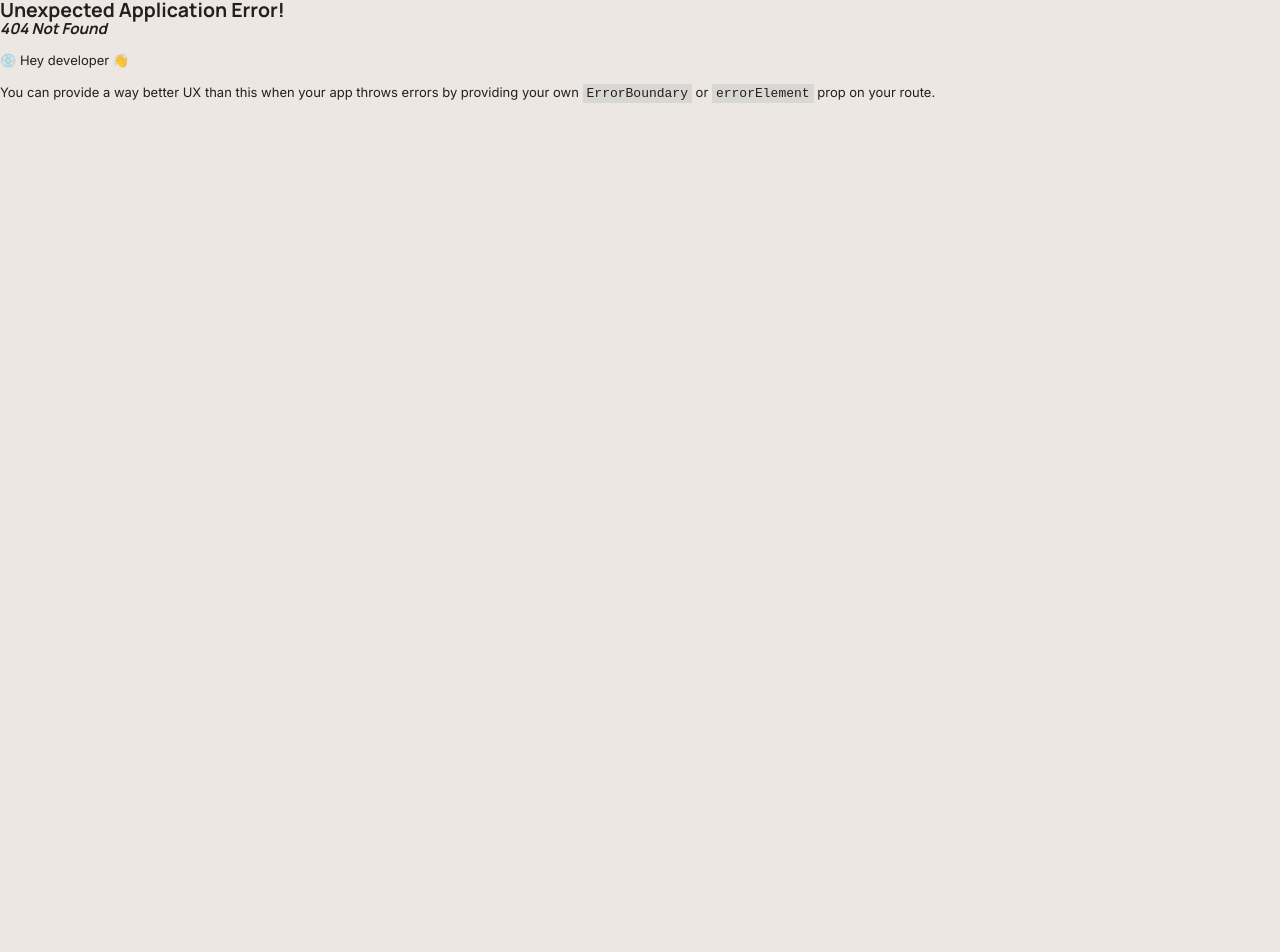
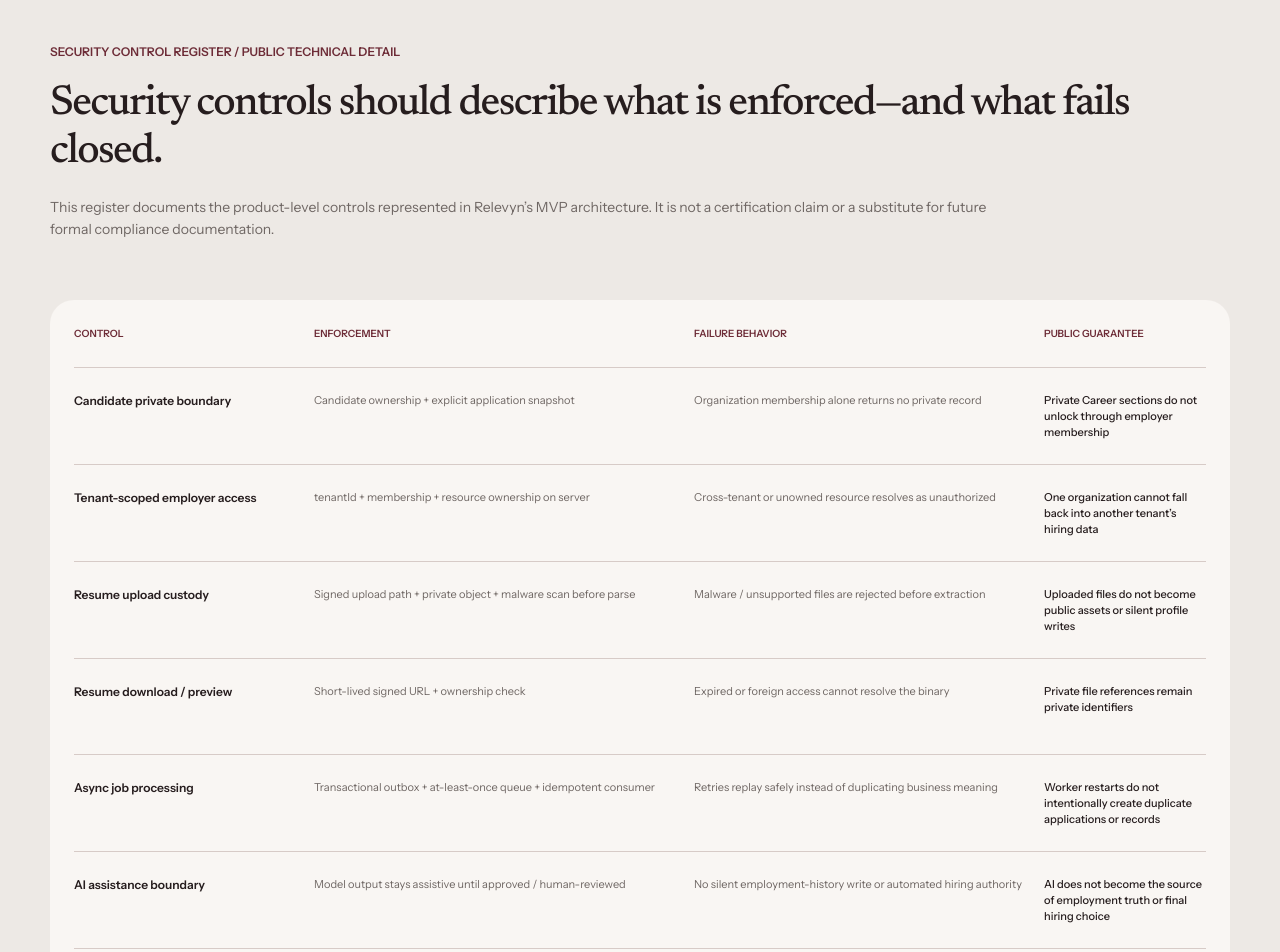
Before and after one commit to YounasKhan2/relevyn, a React (Vite) app: page /security in a window 1280 px wide. Before the commit this address had no page. Shown: the top 952 px of the page. Before the commit the page ends 800 px from the top, so only its background shows below. Built offline with nearby package versions, Linux system fonts and the light colour scheme.

Commit message:
feat(public): implement security control register

```diff
--- a/src/app/router.tsx
+++ b/src/app/router.tsx
@@ -12,6 +12,7 @@ import { VerifiedCompanyProfilePage } from "@/pages/public/company/VerifiedCompa
 import { CompanyStateComparisonPage } from "@/pages/public/company/CompanyStateComparisonPage";
 import { CompanyNoOpenRolesPage } from "@/pages/public/company/CompanyNoOpenRolesPage";
 import { TrustPrivacyPage } from "@/pages/public/trust/TrustPrivacyPage";
+import { SecurityControlRegisterPage } from "@/pages/public/security/SecurityControlRegisterPage";
 
 export const router=createBrowserRouter([
  {path:"/",element:<LandingPage/>},
@@ -27,4 +28,5 @@ export const router=createBrowserRouter([
  {path:"/companies/states",element:<CompanyStateComparisonPage/>},
  {path:"/companies/northstar-labs/no-open-roles",element:<CompanyNoOpenRolesPage/>},
  {path:"/trust",element:<TrustPrivacyPage/>},
+ {path:"/security",element:<SecurityControlRegisterPage/>},
 ]);
--- a/src/components/index.ts
+++ b/src/components/index.ts
@@ -2,3 +2,4 @@ export * from "./core/Button/Button";export * from "./core/Card/Card";export * f
 export * from "./company/CompanyStateComparisonSheet/CompanyStateComparisonSheet";
 export * from "./company/CompanyNoOpenRolesState/CompanyNoOpenRolesState";
 export * from "./trust/TrustBoundaryField/TrustBoundaryField";export * from "./trust/DataCustodyLanes/DataCustodyLanes";export * from "./trust/AccessGateTraces/AccessGateTraces";export * from "./trust/SecureResumeChain/SecureResumeChain";export * from "./trust/TenantIsolationIslands/TenantIsolationIslands";export * from "./trust/AIAuthorityBoundary/AIAuthorityBoundary";export * from "./trust/ReliabilityLedger/ReliabilityLedger";
+export * from "./trust/SecurityControlRegister/SecurityControlRegister";
--- /dev/null
+++ b/src/components/trust/SecurityControlRegister/SecurityControlRegister.module.css
@@ -0,0 +1 @@
+.root{border-radius:24px;background:#f9f6f3;padding:0 24px;font-family:var(--font-public-ui);overflow:hidden}.root header,.row{display:grid;grid-template-columns:220px 360px 330px 1fr;gap:20px;align-items:start;padding:24px 0}.root header{color:var(--color-brand);font-size:10px}.row{min-height:96px;border-top:1px solid #d7cbc7}.row strong{color:#261d1e;font-size:12px;line-height:17px}.row span{color:#6f6764;font-size:11px;line-height:16px}.row em{color:#261d1e;font-size:11px;line-height:16px;font-style:normal;font-weight:500}@media(max-width:980px){.root{overflow-x:auto}.root header,.row{min-width:1180px}}
--- /dev/null
+++ b/src/components/trust/SecurityControlRegister/SecurityControlRegister.tsx
@@ -0,0 +1,16 @@
+import styles from "./SecurityControlRegister.module.css";
+
+const controls=[
+ ["Candidate private boundary","Candidate ownership + explicit application snapshot","Organization membership alone returns no private record","Private Career sections do not unlock through employer membership"],
+ ["Tenant-scoped employer access","tenantId + membership + resource ownership on server","Cross-tenant or unowned resource resolves as unauthorized","One organization cannot fall back into another tenant’s hiring data"],
+ ["Resume upload custody","Signed upload path + private object + malware scan before parse","Malware / unsupported files are rejected before extraction","Uploaded files do not become public assets or silent profile writes"],
+ ["Resume download / preview","Short-lived signed URL + ownership check","Expired or foreign access cannot resolve the binary","Private file references remain private identifiers"],
+ ["Async job processing","Transactional outbox + at-least-once queue + idempotent consumer","Retries replay safely instead of duplicating business meaning","Worker restarts do not intentionally create duplicate applications or records"],
+ ["AI assistance boundary","Model output stays assistive until approved / human-reviewed","No silent employment-history write or automated hiring authority","AI does not become the source of employment truth or final hiring choice"],
+ ["Source / freshness provenance","Source ledger + timestamps + canonical identity","Unknown or stale provenance remains visible rather than being invented","Public jobs and company records keep source ownership and freshness context"],
+];
+
+export function SecurityControlRegister(){return <section className={styles.root}>
+ <header><b>CONTROL</b><b>ENFORCEMENT</b><b>FAILURE BEHAVIOR</b><b>PUBLIC GUARANTEE</b></header>
+ {controls.map(row=><div className={styles.row} key={row[0]}><strong>{row[0]}</strong><span>{row[1]}</span><span>{row[2]}</span><em>{row[3]}</em></div>)}
+ </section>}
--- /dev/null
+++ b/src/pages/public/security/SecurityControlRegisterPage.module.css
@@ -0,0 +1 @@
+.page{width:min(100%,1440px);min-height:1240px;margin-inline:auto;background:#ede9e5;padding:44px 50px 64px;font-family:var(--font-public-ui)}.eyebrow{margin:0;color:var(--color-brand);font-size:12px;font-weight:600;line-height:16px}.page h1{max-width:1120px;margin:20px 0 0;color:#261d1e;font:500 42px/48px var(--font-public-display)}.body{max-width:980px;margin:20px 0 0;color:#6f6764;font-size:14px;line-height:22px}.table{margin-top:60px}.page footer{display:flex;justify-content:space-between;gap:36px;margin-top:38px;color:#8b817d;font-size:11px;line-height:16px}.page footer span{max-width:820px}.page footer b{max-width:400px;color:var(--color-brand);font-size:10px;text-align:right}@media(max-width:700px){.page{min-height:0;padding:32px 18px}.page h1{font-size:34px;line-height:40px}.page footer{flex-direction:column}.page footer b{text-align:left}}
--- /dev/null
+++ b/src/pages/public/security/SecurityControlRegisterPage.tsx
@@ -0,0 +1,10 @@
+import { SecurityControlRegister } from "@/components/trust/SecurityControlRegister/SecurityControlRegister";
+import styles from "./SecurityControlRegisterPage.module.css";
+
+export function SecurityControlRegisterPage(){return <main className={styles.page}>
+ <p className={styles.eyebrow}>SECURITY CONTROL REGISTER / PUBLIC TECHNICAL DETAIL</p>
+ <h1>Security controls should describe what is enforced—and what fails closed.</h1>
+ <p className={styles.body}>This register documents the product-level controls represented in Relevyn’s MVP architecture. It is not a certification claim or a substitute for future formal compliance documentation.</p>
+ <div className={styles.table}><SecurityControlRegister/></div>
+ <footer><span>This board intentionally avoids claiming SOC 2, ISO 27001, penetration-test status, encryption details, retention windows, breach response SLAs or other controls that are not yet defined in the product blueprint.</span><b>DOCUMENTED PRODUCT CONTROLS · NOT A COMPLIANCE BADGE</b></footer>
+ </main>}
```
Also changed, not shown: 3 other files (tests, documents, lock files or other folders).
